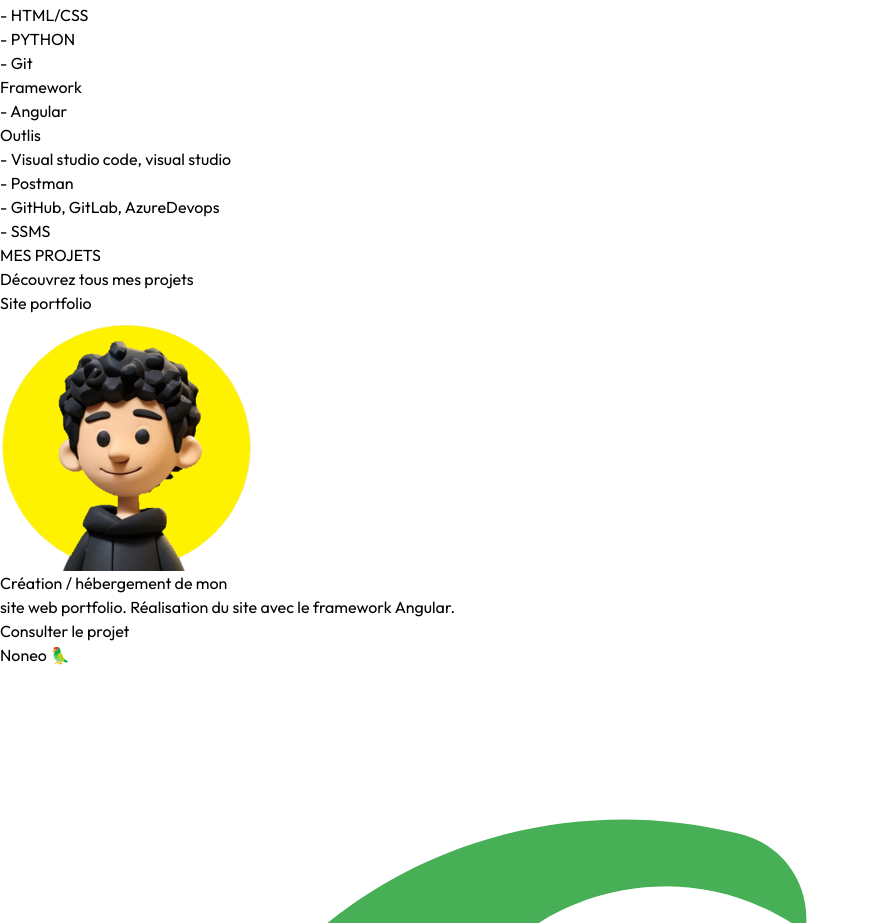
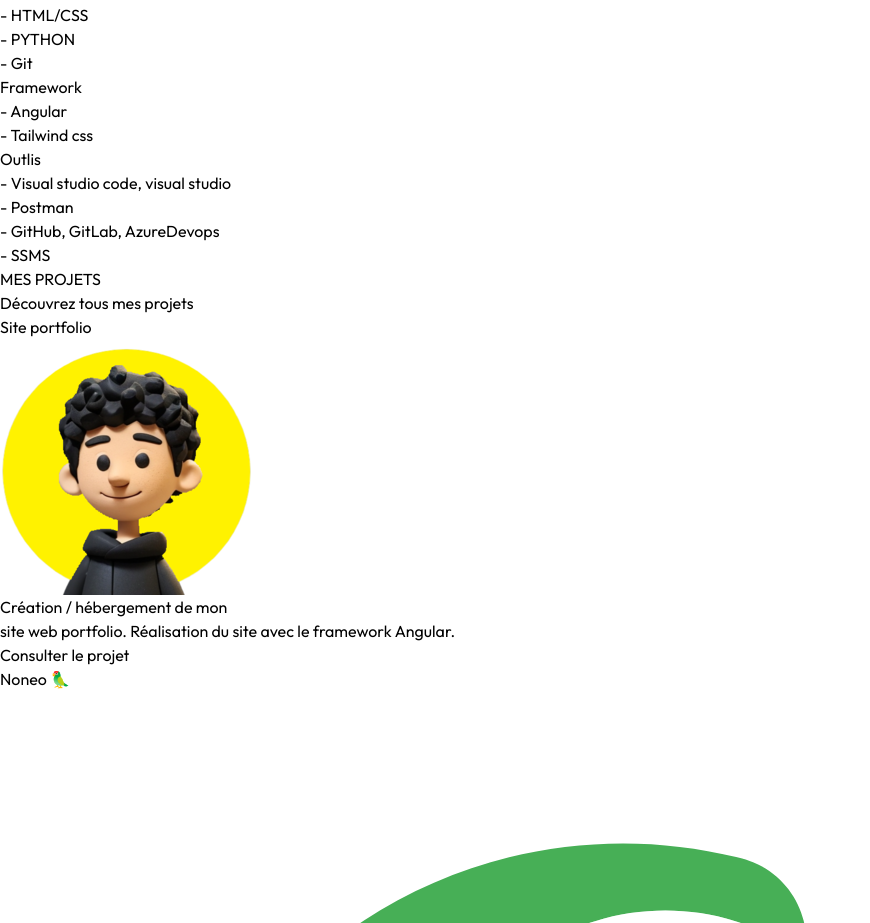
Before and after one commit to AntoninMart/my-portfolio, an Angular app: page / in a window 1280 px wide. Shown: the part 1621-2544 px from the top of the page, without its empty margins (0-870 px from the left). Built offline with nearby package versions, Linux system fonts and the light colour scheme.

Commit message:
modif texte hardskills

```diff
--- a/src/app/components/hardskills/hardskills.component.html
+++ b/src/app/components/hardskills/hardskills.component.html
@@ -13,6 +13,7 @@
         <div class="flex flex-col w-full xl:w-1/3 p-4 bg-zinc-900">
             <h3 class="text-3xl font-bold mb-2">Framework</h3>
             <p class="text-gray-500">- <span class="drop-shadow-[0_0px_10px_rgba(214,0,47,255)] text-white">Angular</span></p>
+            <p class="text-gray-500">- <span class="text-blue-400">Tailwind css</span></p>
         </div>
         <div class="flex flex-col w-full xl:w-1/3 p-4 bg-zinc-900 gap-2">
             <h3 class="text-3xl font-bold mb-2">Outlis</h3>
```
